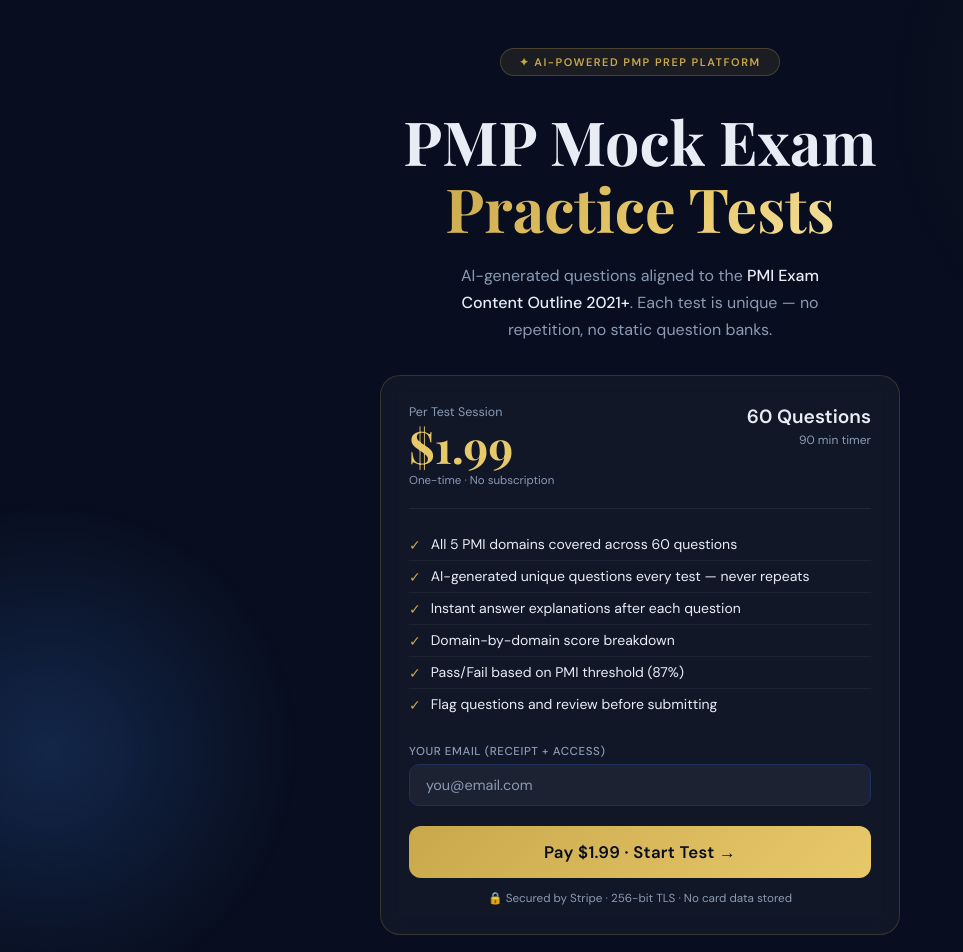
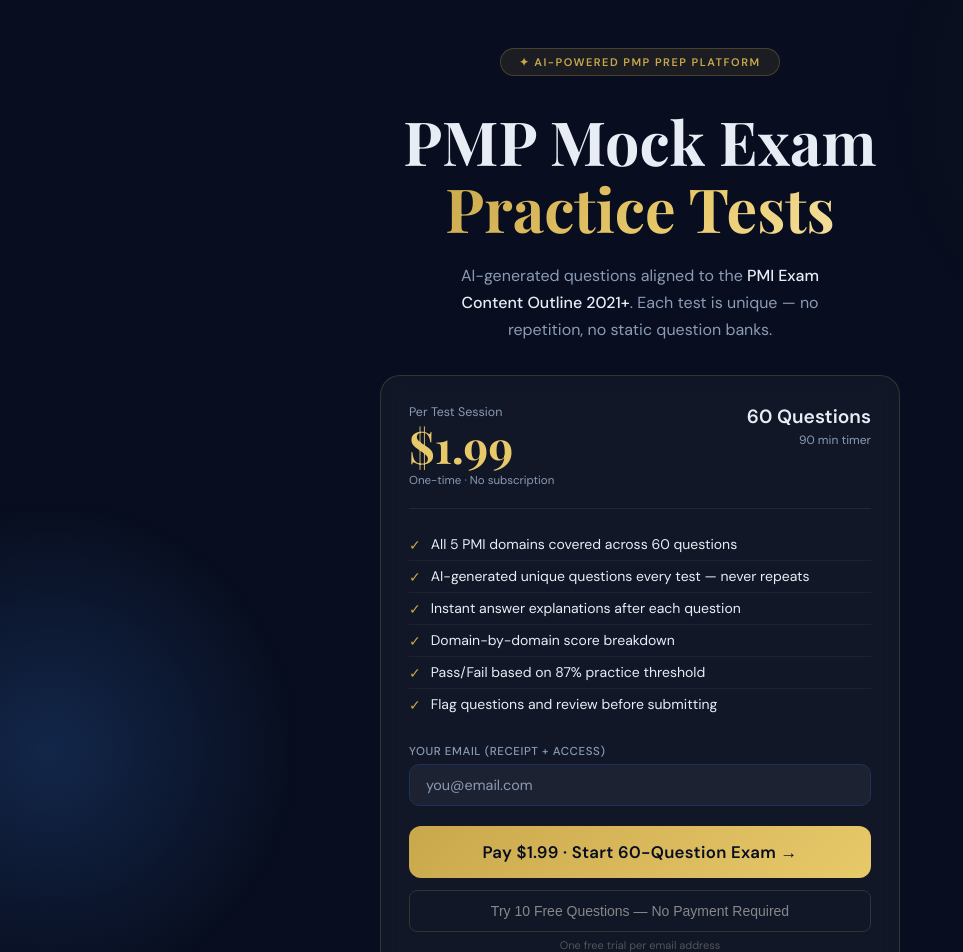
Before and after one commit to prashnaik84/pmi-mock-test, a Next.js app in the folder pmi-test-app/: page / in a window 1280 px wide. Shown: the top 952 px of the page, without its empty margins (0-963 px from the left). Built offline with nearby package versions, Linux system fonts and the light colour scheme.

Commit message:
add free trial button to landing page

```diff
--- a/pmi-test-app/app/page.tsx
+++ b/pmi-test-app/app/page.tsx
@@ -32,6 +32,32 @@
         window.location.href = data.url;
       } else {
         setError(data.error || 'Failed to create checkout. Please try again.');
+      }
+    } catch {
+      setError('Network error. Please check your connection.');
+    } finally {
+      setLoading(false);
+    }
+  }
+
+  async function handleFreeTrial() {
+    setError('');
+    if (!email || !email.includes('@')) {
+      setError('Please enter your email to start the free trial.');
+      return;
+    }
+    setLoading(true);
+    try {
+      const res = await fetch('/api/free-trial', {
+        method: 'POST',
+        headers: { 'Content-Type': 'application/json' },
+        body: JSON.stringify({ email }),
+      });
+      const data = await res.json();
+      if (data.sessionId) {
+        window.location.href = `/test?session=${data.sessionId}`;
+      } else {
+        setError(data.error || 'Could not start free trial. This email may have already been used.');
       }
     } catch {
       setError('Network error. Please check your connection.');
@@ -83,7 +109,7 @@
               'AI-generated unique questions every test — never repeats',
               'Instant answer explanations after each question',
               'Domain-by-domain score breakdown',
-              'Pass/Fail based on PMI threshold (87%)',
+              'Pass/Fail based on 87% practice threshold',
               'Flag questions and review before submitting',
             ].map(f => (
               <li key={f}><span className={styles.check}>✓</span>{f}</li>
@@ -110,8 +136,19 @@
             onClick={handleCheckout}
             disabled={loading}
           >
-            {loading ? <><span className="spinner" /> Processing…</> : 'Pay $1.99 · Start Test →'}
+            {loading ? <><span className="spinner" /> Processing…</> : 'Pay $1.99 · Start 60-Question Exam →'}
           </button>
+
+          <div style={{textAlign:'center', margin:'0.75rem 0 0'}}>
+            <button
+              style={{background:'transparent', border:'1px solid #333', color:'#888', padding:'12px 20px', borderRadius:'8px', fontSize:'14px', cursor:'pointer', width:'100%'}}
+              onClick={handleFreeTrial}
+              disabled={loading}
+            >
+              Try 10 Free Questions — No Payment Required
+            </button>
+            <p style={{fontSize:'11px', color:'#555', marginTop:'6px'}}>One free trial per email address</p>
+          </div>
 
           <div className={styles.lockNote}>
             🔒 Secured by Stripe · 256-bit TLS · No card data stored
```
